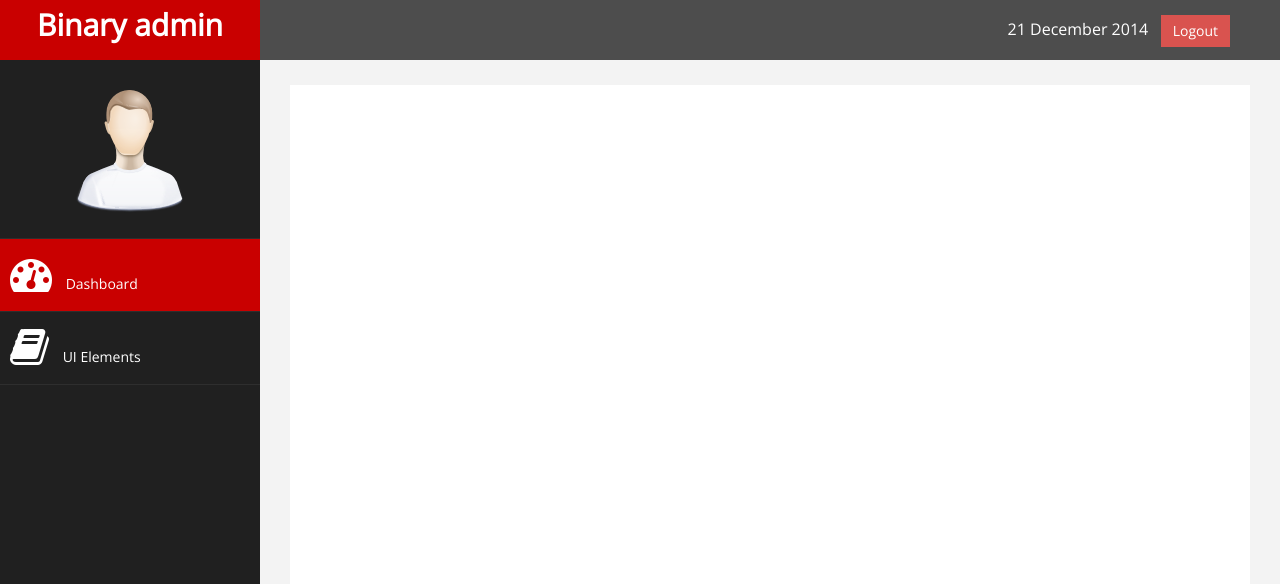
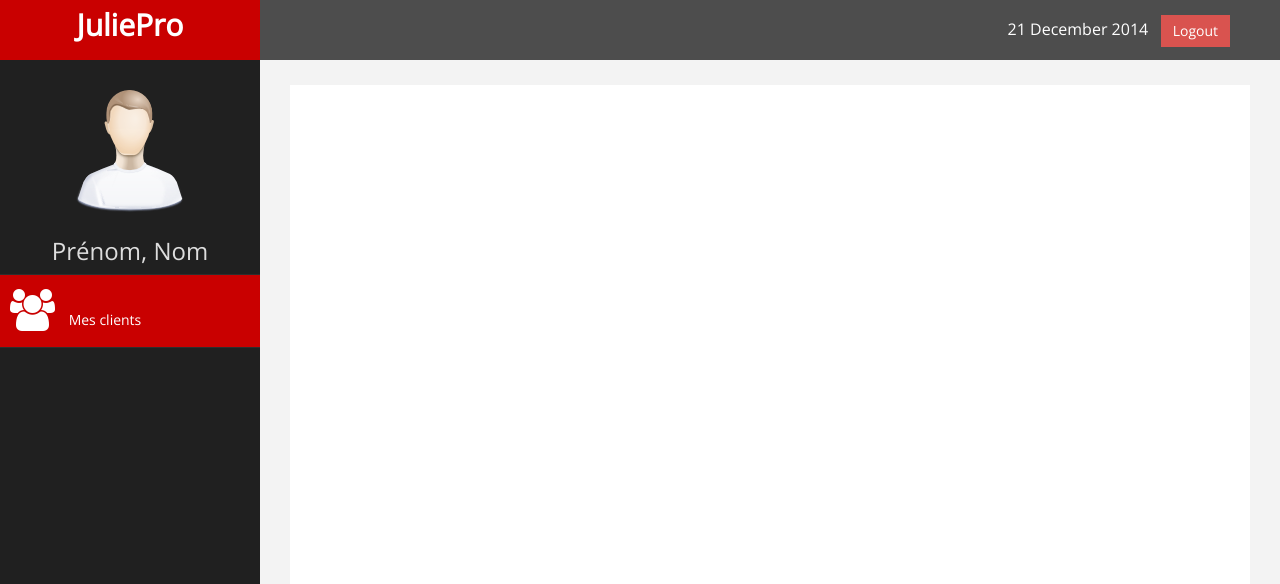
Before and after one commit to island212/JuliePro, a PHP site: page /employee/home.php in a window 1280 px wide. Shown: the top 584 px of the page. Run offline with PHP 8.4, Linux system fonts and the light colour scheme.

Commit message:
Changements à l'interface des entraineurs

```diff
--- a/employee/home.php
+++ b/employee/home.php
@@ -1,2 +1,4 @@
-<?php include('../view/employee_sidebar.php') ?>
-<?php include('../view/footer.php')?>
+<?php
+include('../view/employee_sidebar.php');
+include('../view/footer.php');
+?>
--- a/index.php
+++ b/index.php
@@ -7,8 +7,8 @@
 
             require_once('model/personne_db.php');
             $result = get_type($username, $password);
-            if($result == 2) {
-                header("Location: employee/home.php");
+            if($result == 1) {
+                header("Location: employee/index.php?action=home");
             }
         }
         else {
--- a/view/employee_sidebar.php
+++ b/view/employee_sidebar.php
@@ -4,12 +4,10 @@
         <ul class="nav" id="main-menu">
             <li class="text-center">
                 <img src="../assets/img/find_user.png" class="user-image img-responsive"/>
+                <h3 class="text-center" style="color: #DDD;">Prénom, Nom</h3>
             </li>
             <li>
-                <a class="active-menu"  href="../employee/home.php"><i class="fa fa-dashboard fa-3x"></i> Dashboard</a>
-            </li>
-            <li>
-                <a  href="../employee/client_add.php"><i class="fa fa-book fa-3x"></i> UI Elements</a>
+                <a class="active-menu"  href="../employee/?action=home"><i class="fa fa-group fa-3x"></i> Mes clients</a>
             </li>
     </div>
 </nav>
--- a/view/header.php
+++ b/view/header.php
@@ -3,7 +3,7 @@
 <head>
     <meta charset="utf-8" />
     <meta name="viewport" content="width=device-width, initial-scale=1.0" />
-    <title>Free Bootstrap Admin Template : Binary Admin</title>
+    <title>JuliePro</title>
     <!-- BOOTSTRAP STYLES-->
     <link href="../assets/css/bootstrap.css" rel="stylesheet" />
     <!-- FONTAWESOME STYLES-->
@@ -25,7 +25,7 @@
                 <span class="icon-bar"></span>
                 <span class="icon-bar"></span>
             </button>
-            <a class="navbar-brand" href="index.php">Binary admin</a>
+            <a class="navbar-brand" href=".?action=home">JuliePro</a>
         </div>
         <div style="color: white;
 padding: 15px 50px 5px 50px;
@@ -33,5 +33,6 @@ float: right;
 font-size: 16px;"> <?php
             setlocale (LC_TIME, 'fr_FR.utf8','fra');
             echo utf8_encode((strftime("%d %B %Y")));
-            ?> &nbsp; <a href="#" class="btn btn-danger square-btn-adjust">Logout</a> </div>
+            ?> &nbsp; <a href="#" class="btn btn-danger square-btn-adjust">Logout</a>
+        </div>
     </nav>
```
Also changed, not shown: employee/index.php (added, +8 -0 lines).
